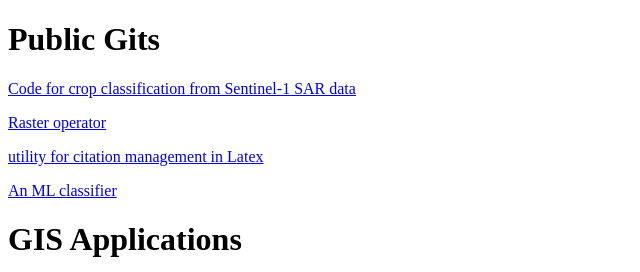
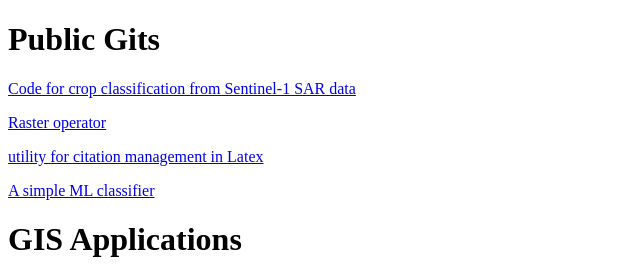
Before and after one commit to vu3bpn/vu3bpn.github.io, a plain HTML site: page index.html in a window 1280 px wide. Shown: the top 272 px of the page, 0-640 px from the left. Drawn offline with Linux system fonts and the light colour scheme.

Commit message:
Update index.html

```diff
--- a/index.html
+++ b/index.html
@@ -12,7 +12,7 @@
     <p><a href="https://github.com/vu3bpn/sbia_knn">Code for crop classification from Sentinel-1 SAR data </a> </p>
     <p><a href="https://github.com/vu3bpn/raster_operator">Raster operator </a> </p>
     <p><a href="https://github.com/vu3bpn/bib_utility/tree/master">utility for citation management in Latex </a> </p>
-    <p><a href="https://github.com/vu3bpn/machine_learn_1">An ML classifier </a> </p>
+    <p><a href="https://github.com/vu3bpn/machine_learn_1">A simple ML classifier </a> </p>
 
 
     </div>
```
